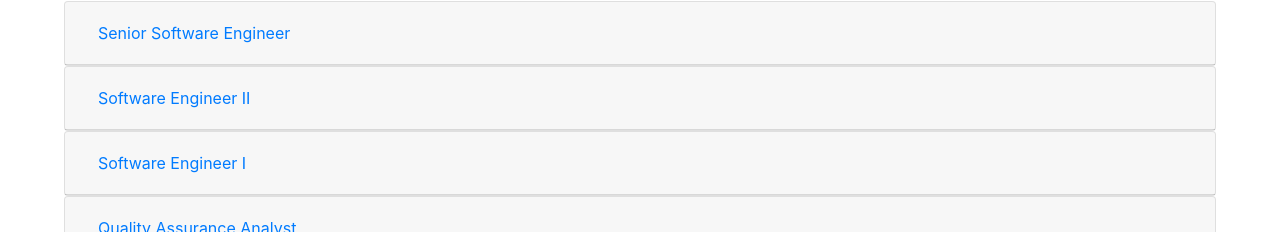
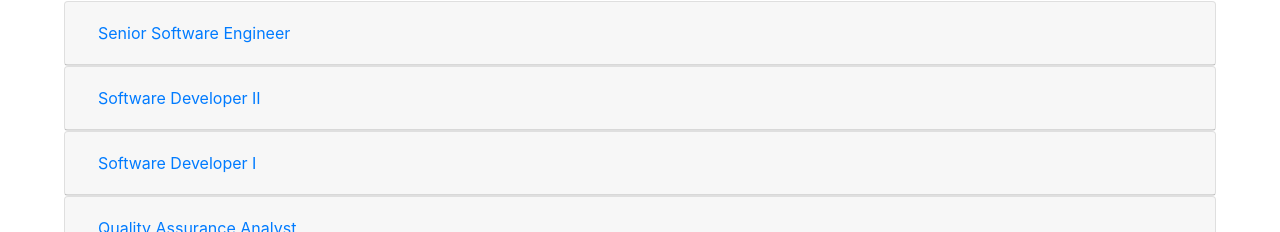
Before and after one commit to justinMontgomery/resumeApp, a React (Create React App) app: page / in a window 1280 px wide. Shown: the part 443-675 px from the top of the page. Built offline with nearby package versions, Linux system fonts and the light colour scheme.

Commit message:
Change back titles to dev when it was dev

```diff
--- a/src/App.js
+++ b/src/App.js
@@ -96,8 +96,8 @@
       <h2>Experience</h2>
       <div class="history">
         <JobCards name="Senior Software Engineer" timeFrame="Sept 2018 - Present" company={Paycor()} list={SSDList()}></JobCards>
-        <JobCards name="Software Engineer II" timeFrame="Nov 2012 - Sept 2018" company={Paycor()} list={SD2List()}></JobCards>
-        <JobCards name="Software Engineer I" timeFrame="June 2011 - Nov 2012" company={Paycor()} list={SD1List()}></JobCards>
+        <JobCards name="Software Developer II" timeFrame="Nov 2012 - Sept 2018" company={Paycor()} list={SD2List()}></JobCards>
+        <JobCards name="Software Developer I" timeFrame="June 2011 - Nov 2012" company={Paycor()} list={SD1List()}></JobCards>
         <JobCards name="Quality Assurance Analyst" timeFrame="Apr 2011 - Jun 2011" company={Sundries()} list={QAAList()}></JobCards>
         <JobCards name="Teaching Assistant" timeFrame="Nov 2010 - Jun 2011" company={OU()} list={TAList()}></JobCards>
         <JobCards name="Intern" timeFrame="Nov 2010 - Jun 2011" company={(EdMap())} list={EdMapList()}></JobCards>
```
